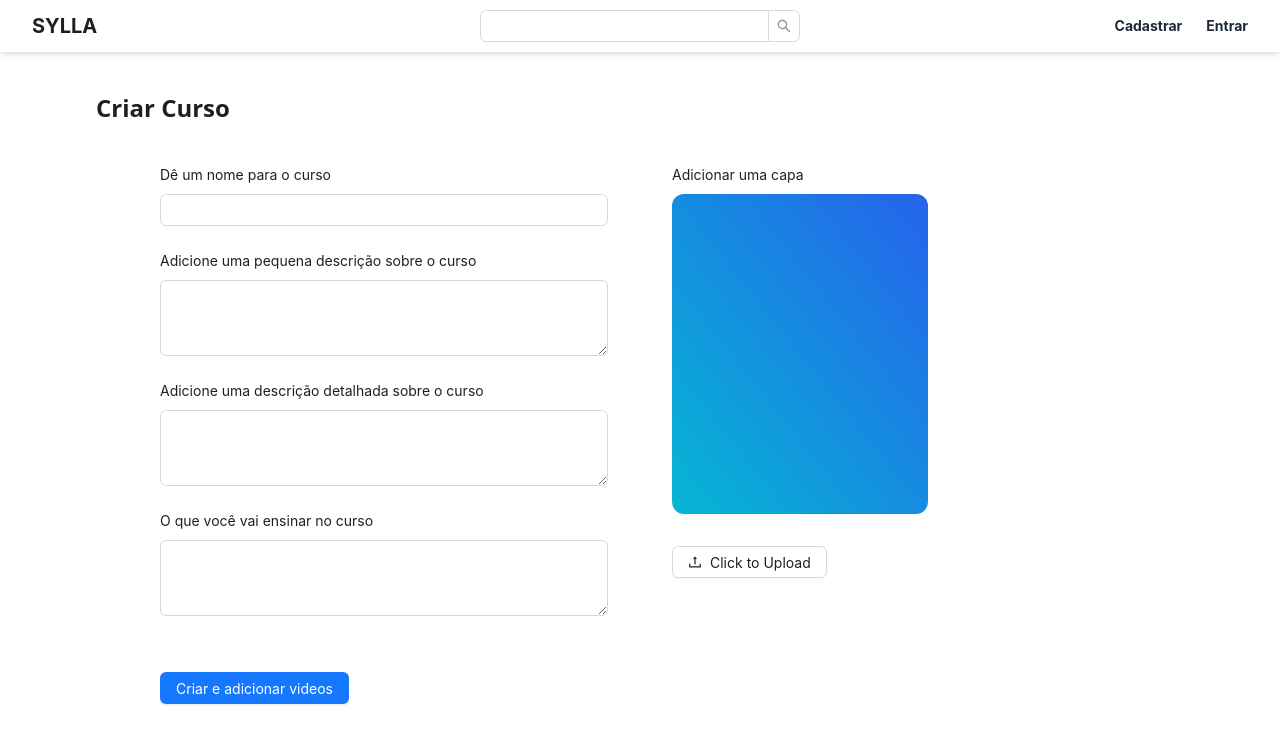
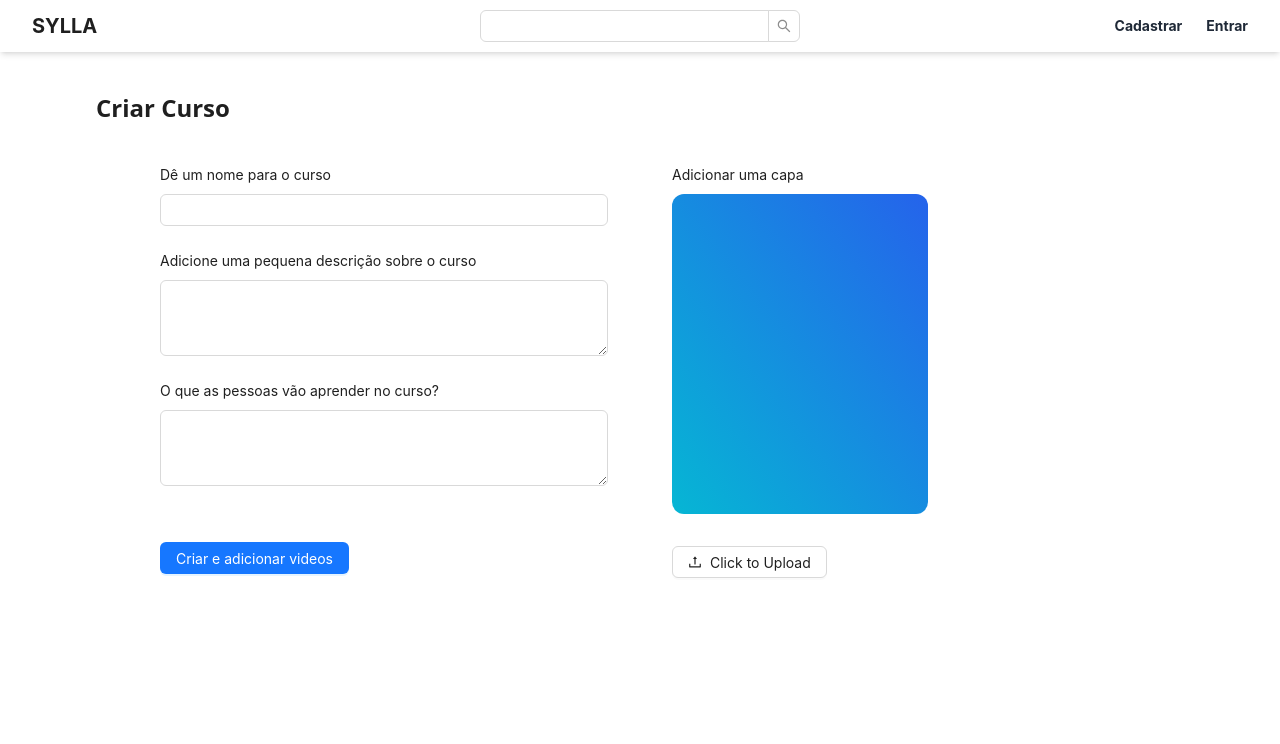
Before and after one commit to Neandertais/sylla_old, a React (Vite) app in the folder code/web/: page /course/create in a window 1280 px wide. Shown: the top 744 px of the page. Built offline with nearby package versions, Linux system fonts and the light colour scheme; no server answers.

Commit message:
changin layout

```diff
--- a/code/web/src/routes/course/Create.tsx
+++ b/code/web/src/routes/course/Create.tsx
@@ -22,11 +22,7 @@ export default function CourseCreate() {
             <TextArea rows={3}></TextArea>
           </Form.Item>
 
-          <Form.Item label="Adicione uma descrição detalhada sobre o curso">
-            <TextArea rows={3}></TextArea>
-          </Form.Item>
-
-          <Form.Item label="O que você vai ensinar no curso">
+          <Form.Item label="O que as pessoas vão aprender no curso?">
             <TextArea rows={3}></TextArea>
           </Form.Item>
 
```
